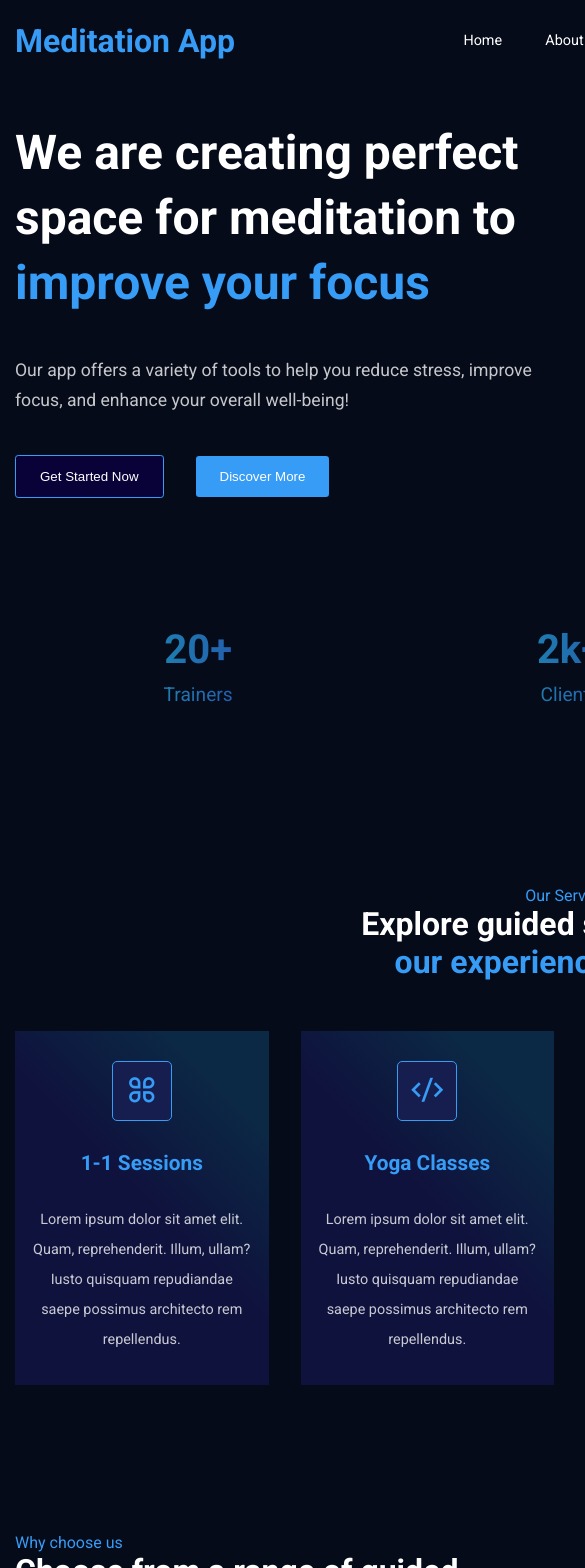
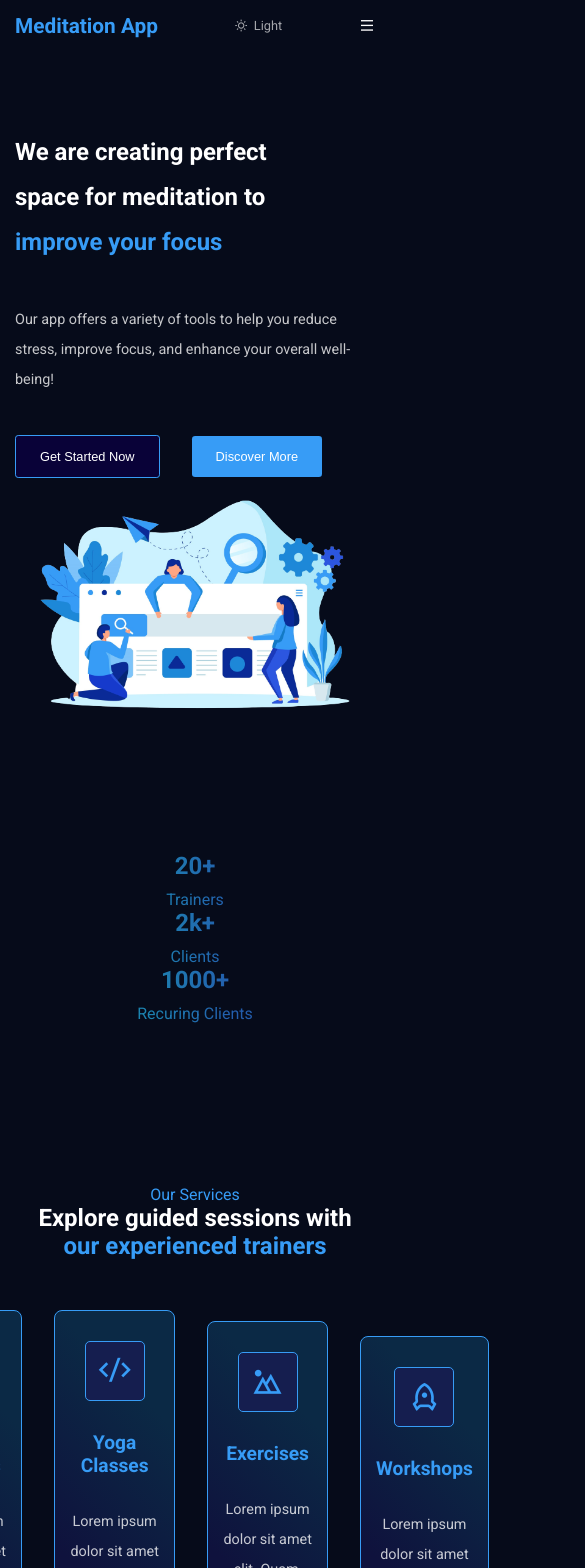
Before and after one commit to Soham2395/Meditation-App, a React (Create React App) app: page / in a window 390 px wide. Shown: the top 1568 px of the page, 585 px wide, since content can reach past the window. Built offline with nearby package versions, Linux system fonts and the light colour scheme.

Commit message:
Responsiveness added

```diff
--- a/src/App.css
+++ b/src/App.css
@@ -60,6 +60,7 @@
   margin: 0;
   padding: 0;
   box-sizing: border-box;
+  scroll-behavior: smooth;
 }
 body{
   background: var(--body-bg);
@@ -97,9 +98,23 @@ h1,h2{
   color:#090238;
   font-weight: 600;
 }
+.light-theme .primary__btn:hover{
+  color:#090238;
+}
 .light-theme a{
   font-weight:500;
 }
 .light-theme .team__img{
   background-color:#ddd;
 }
+
+@media only screen and (max-width:1024px){
+  .container{
+    width: 100%;
+  }
+}
+@media only screen and (max-width:768px){
+  section{
+    padding: 40px 0px;
+  }
+}
--- a/src/components/Footer/footer.css
+++ b/src/components/Footer/footer.css
@@ -52,3 +52,27 @@
 .light-theme .copyright{
     color: #555;
 }
+@media only screen and (max-width:768px){
+    .footer__logo{
+        width: 50%;
+    }
+    .footer__wrapper{
+        flex-wrap: wrap;
+        column-gap: 1.5rem !important;
+        row-gap:1.5rem;
+    }
+    .footer__quick-links{
+        margin-bottom: 30px;
+    }
+    .footer__logo h2{
+        font-size:1.5rem;
+    }
+}
+@media only screen and (max-width:576px){
+    .footer__quick-links{
+        width: 47%;
+    }
+    .footer__logo{
+        width: 47%;
+    }
+}
--- a/src/components/Header/Header.jsx
+++ b/src/components/Header/Header.jsx
@@ -1,4 +1,4 @@
-import React from 'react';
+import React, {useRef, useEffect} from 'react';
 import './header.css';
 
 const nav__links=[
@@ -11,7 +11,7 @@ const nav__links=[
         display:'About'
     },
     {
-        path:'#services',
+        path:'#service',
         display:'Services'
     },
     {
@@ -25,18 +25,44 @@ const nav__links=[
 
 ]
 const Header = ({theme,toggleTheme}) => {
+    const headerRef=useRef(null);
+    const menuRef=useRef(null);
+    const headerFunc=()=>{
+        if(document.body.scrollTop>80||document.documentElement.scrollTop>80){
+            headerRef.current.classList.add('header__shrink')
+        }
+        else{
+            headerRef.current.classList.remove('header__shrink')
+        }
+    }
+    useEffect(()=>{
+        window.addEventListener('scroll',headerFunc)
+        return ()=>
+            window.removeEventListener('scroll',headerFunc)
+        },[]);
+
+    const handleClick=e=>{
+        e.preventDefault()
+        const targetAttr=e.target.getAttribute('href')
+        const location=document.querySelector(targetAttr).offsetTop;
+        window.scrollTo({
+            left:0,
+            top:location-80,
+        });
+    };
+    const toggleMenu=()=>menuRef.current.classList.toggle('menu__active')
   return (
-    <header className="header">
+    <header className="header" ref={headerRef}>
         <div className="container">
             <div className="nav__wrapper">
                 <div className="logo">
                     <h2>Meditation App</h2>
                 </div>
-                <div className="navigation">
+                <div className="navigation" ref={menuRef} onClick={toggleMenu}>
                     <ul className="menu">
                         {nav__links.map((item,index)=>(
-                            <li className="menu__item">
-                                <a href={item.path} className="menu__link">{item.display}
+                            <li className="menu__item" key={index}>
+                                <a href={item.path} onClick={handleClick} className="menu__link">{item.display}
                                 </a>
                             </li>
                         ))}
@@ -45,11 +71,17 @@ const Header = ({theme,toggleTheme}) => {
                 <div className="light__mode">
                     <span onClick={toggleTheme}>
                         {
-                            theme==='light-theme'?<span><i class="ri-moon-line"></i>Dark</span>
-                            :<span><i class="ri-sun-line"></i>Light</span>
-                        }
+                            theme==='light-theme'?(
+                            <span><i class="ri-moon-line"></i>Dark</span>
+                            ):(
+                            <span><i class="ri-sun-line"></i>Light</span>
+                        )}
                     </span>
                 </div>
+
+                <span className="mobile__menu" onClick={toggleMenu}>
+                    <i class="ri-menu-line"></i>
+                </span>
             </div>
         </div>
     </header>
--- a/src/components/Header/header.css
+++ b/src/components/Header/header.css
@@ -44,4 +44,62 @@
     top:0;
     left:0;
     z-index:9999;
+    background:#0c123d;
 }
+.mobile__menu{
+    color:#fff;
+    font-size:1.3rem;
+    cursor:pointer;
+    display: none;
+}
+.light-theme .header__shrink{
+    background: #f7f7f7;
+    box-shadow:2px 2px 10px -2px #ddd;
+}
+.light-theme .mobile__menu{
+    color:#000;
+}
+
+@media only screen and (max-width:992px){
+    .navigation{
+        position: fixed;
+        top: 0;
+        left: 0;
+        width: 100%;
+        height: 100%;
+        background:rgba(6,11,26,0.868);
+        z-index:99999;
+        display: none;
+    }
+    .menu{
+        flex-direction: column;
+        background: #0c123d;
+        width: 250px;
+        height: 100%;
+        align-items: center;
+        justify-content: center;
+        position: absolute;
+        top: 0;
+        right: 0;
+        z-index: 999999;
+    }
+    .menu__active{
+        display: block;
+    }
+    .mobile__menu{
+        display: block;
+    }
+}
+@media only screen and (max-width:768px){
+    .header{
+        width: 100%;
+        height: 50px;
+        line-height: 50px;
+    }
+    .mobile__menu{
+        font-size:1rem;
+    }
+    .logo h2{
+        font-size:1.3rem;
+    }
+}
--- a/src/styles/about.css
+++ b/src/styles/about.css
@@ -36,6 +36,10 @@
     border: 1px solid var(--primary-color);
     border-radius: 5px;
 }
+.choose__us-icon:hover{
+    transform: scale(1.1);
+    transition: all 0.3s ease;
+}
 .choose__us-icon i{
     font-size: 2rem;
     color: var(--primary-color);
@@ -47,3 +51,23 @@
 .light-theme .choose__us-title{
     color:#0c123d;
 }
+@media only screen and (max-width:992px){
+    .about__content h2{
+        font-size:1.5rem;
+    }
+}
+@media only screen and (max-width:768px){
+    .about__wrapper{
+        flex-direction: column;
+        padding-top: 0;
+    }
+    .about__content,.about__img{
+        width:100%;
+    }
+    .about__img img{
+        height: 400px !important;
+    }
+    .about__content {
+        margin-bottom: 30px;
+    }
+}
--- a/src/styles/blog.css
+++ b/src/styles/blog.css
@@ -9,6 +9,10 @@
     background:var(--card-bg);
     border-radius:0.5rem;
     cursor:pointer;
+}
+.blog__item:hover{
+    transform: scale(1.1);
+    transition: all 0.3s ease;
 }
 .blog__item h3{
     color:whitesmoke;
@@ -54,3 +58,28 @@
 .light-theme .blog__item:nth-child(2){
     border:1px solid var(--primary-color);
 }
+@media only screen and (max-width:992px){
+    .blog__top-content h2{
+        font-size:1.5rem;
+    }
+}
+@media only screen and (max-width:768px){
+    .blog__item{
+        width: 45%;
+        margin-bottom: 30px;
+    }
+    .blog__item:nth-child(2){
+        width: 50%;
+    }
+    .blog__wrapper{
+        flex-wrap:wrap;
+    }
+}
+@media only screen and (max-width:576px){
+    .blog__item,.blog__item:nth-child(2){
+        width: 100%;
+    }
+    .blog__item:nth-child(2){
+        margin-top: 0;
+    }
+}
--- a/src/styles/counter.css
+++ b/src/styles/counter.css
@@ -22,3 +22,32 @@
 .counter__title{
     font-size: 1.2rem;
 }
+
+@media only screen and (max-width:992px){
+    .counter__number{
+        font-size:2rem;
+    }
+    .counter__title{
+        font-size: 1.2rem;
+    }
+    .counter__item{
+        width:30%;
+    }
+}
+@media only screen and (max-width:768px){
+    .counter__number{
+        font-size:1.5rem;
+    }
+    .counter__title{
+        font-size: 1rem;
+    }
+}
+@media only screen and (max-width:576px){
+    .counter__wrapper{
+        flex-direction: column;
+        margin-bottom: 30px;
+    }
+    .counter__item{
+        width:100%;
+    }
+}
--- a/src/styles/hero.css
+++ b/src/styles/hero.css
@@ -41,6 +41,44 @@
     background: var(--btn-secondary-bg);
     border: 1px solid var(--btn-primary-bg);
 }
+.primary__btn:hover{
+    background: var(--btn-primary-bg);
+    border: 1px solid var(--btn-secondary-bg);
+    transition: all 0.3s ease;
+}
 .secondary__btn{
     background: var(--btn-primary-bg);
 }
+@media only screen and (max-width:992px){
+    .hero__content h2{
+        font-size: 2rem;
+        line-height: 50px;
+    }
+}
+@media only screen and (max-width:768px){
+    .hero__wrapper{
+        padding-bottom: 0;
+    }
+    .hero__content h2{
+        font-size:1.5rem;
+        line-height: 45px;
+    }
+    .hero__content p{
+        font-size: 0.9rem;
+    }
+    .primary__btn,.secondary__btn{
+        font-size: 0.8rem;
+    }
+    .hero__content,.hero__img{
+        width: 100%;
+    }
+}
+@media only screen and (max-width:600px){
+    .hero__content, .hero__img{
+        width:100%;
+    }
+    .hero__wrapper{
+        flex-direction: column;
+        padding-bottom: 0;
+    }
+}
--- a/src/styles/newsletter.css
+++ b/src/styles/newsletter.css
@@ -38,3 +38,28 @@
     background:var(--primary-color);
     color:#fff;
 }
+.subscribe__btn:hover{
+    color:#090238;
+    transition: all 0.3s ease;
+}
+@media only screen and (max-width:992px){
+    .newsletter__content h2{
+        font-size:1.5rem;
+    }
+}
+
+@media only screen and (max-width:768px){
+    .newsletter__wrapper{
+        flex-wrap: wrap;
+    }
+    .newsletter__content, .newsletter__form{
+        width:100%;
+    }
+    .newsletter__content{
+        margin-bottom: 30px;
+    }
+    .newsletter__form input{
+        padding: 8px 20px;
+        font-size: 0.9rem;
+    }
+}
--- a/src/styles/services.css
+++ b/src/styles/services.css
@@ -5,9 +5,15 @@
 }
 .services__item{
     background: var(--card-bg);
+    border:1px solid var(--primary-color);
+    border-radius:8px;
     width:25%;
     padding: 30px 15px;
     text-align: center;
+}
+.services__item:hover{
+    transform: scale(1.1);
+    transition: all 0.3s ease;
 }
 .service__item-wrapper{
     display:flex;
@@ -42,3 +48,32 @@
     font-size:1.3rem;
     margin-bottom: 30px;
 }
+@media only screen and (max-width:992px){
+    .services__top-content h2{
+        font-size:1.5rem;
+    }
+    .services__item-wrapper{
+        flex-wrap:wrap;
+    }
+    .services__item{
+        width: 31%;
+        margin-bottom: 30px;
+    }
+}
+@media only screen and (max-width:768px){
+    .services__top-content{
+        padding-top: 0;
+    }
+    .services__item{
+        width: 47.7%;
+    }
+    .service__title{
+        font-size:1.2rem;
+
+    }
+}
+@media only screen and (max-width:576px){
+    .services__item{
+        width: 100%;
+    }
+}
--- a/src/styles/team.css
+++ b/src/styles/team.css
@@ -51,3 +51,34 @@
     align-items: center;
     column-gap: 2rem;
 }
+.team__item:hover{
+    transform: scale(1.1);
+    transition: all 0.3s ease;
+
+}
+@media only screen and (max-width:768px){
+    .our__team{
+        padding-bottom: 0;
+    }
+    .team__item{
+        width: 30%;
+        margin-bottom: 30px;
+    }
+    .team__wrapper{
+        flex-wrap: wrap;
+    }
+    .team__content h2{
+        font-size: 1.5rem;
+    }
+    .team__details h4{
+        font-size: 1rem;
+    }
+    .team__details p{
+        font-size: 0.8rem;
+    }
+}
+@media only screen and (max-width:576px){
+    .team__item{
+        width:100%;
+    }
+}
--- a/src/styles/testimonial.css
+++ b/src/styles/testimonial.css
@@ -38,3 +38,19 @@
     color:white;
     font-weight: 500;
 }
+@media only screen and (max-width:992px){
+    .slider__content-top h2{
+        font-size:1.5rem;
+    }
+}
+@media only screen and (max-width:768px){
+    .slider__content-top{
+        padding-top: 0;
+    }
+    .slider__wrapper{
+        width: 90%;
+    }
+    .customer__name{
+        font-size:1rem;
+    }
+}
```
